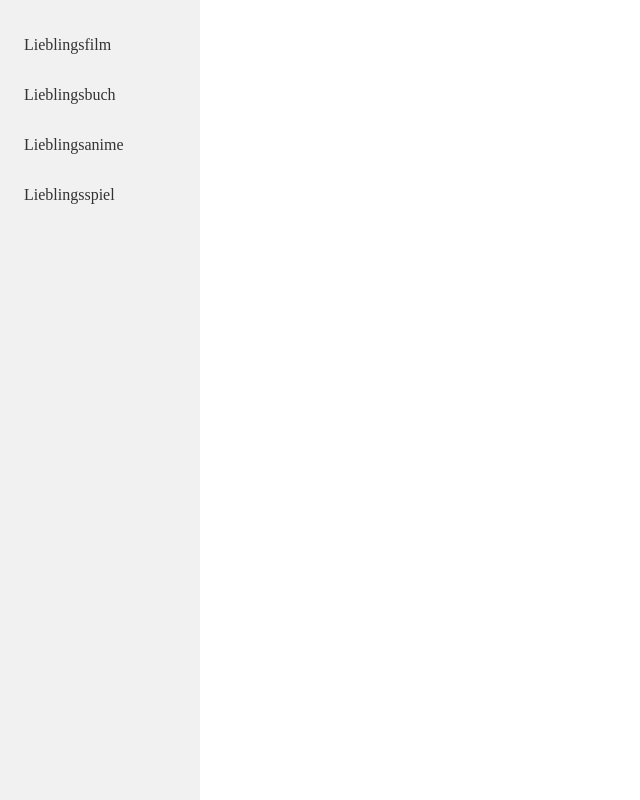
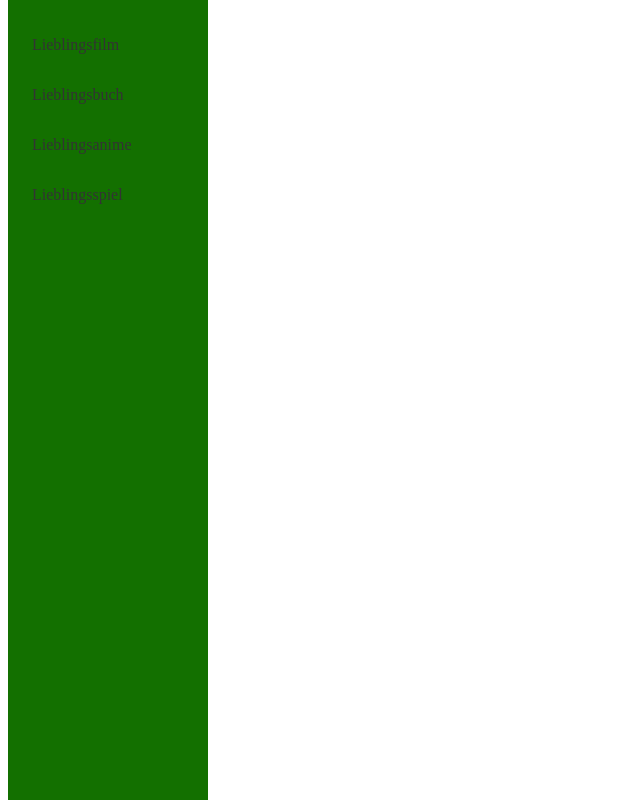
Before and after one commit to MadBellatrix/-bung_Github_Zusammenarbeiten, a plain HTML site: page Zweiter Ansatz/index.html in a window 1280 px wide. Shown: the whole page, without its empty margins (0-640 px from the left). Drawn offline with Linux system fonts and the light colour scheme.

Commit message:
CSS angepasst

```diff
--- a/Zweiter Ansatz/style.css
+++ b/Zweiter Ansatz/style.css
@@ -1,10 +1,9 @@
 nav {
     position: fixed;
     top: 0;
-    left: 0;
     width: 200px;
     height: 100%;
-    background-color: #F1F1F1;
+    background-color: #137000;
     padding-top: 20px;
 }
 nav ul {
@@ -25,7 +24,7 @@ nav li a {
 .dropdown {
     display: none;
     position: absolute;
-    background-color: #F9F9F9;
+    background-color: #1a17c5;
     min-width: 160px;
     box-shadow: 0px 8px 16px 0px rgba(0,0,0,0.2);
     z-index: 1;
```
